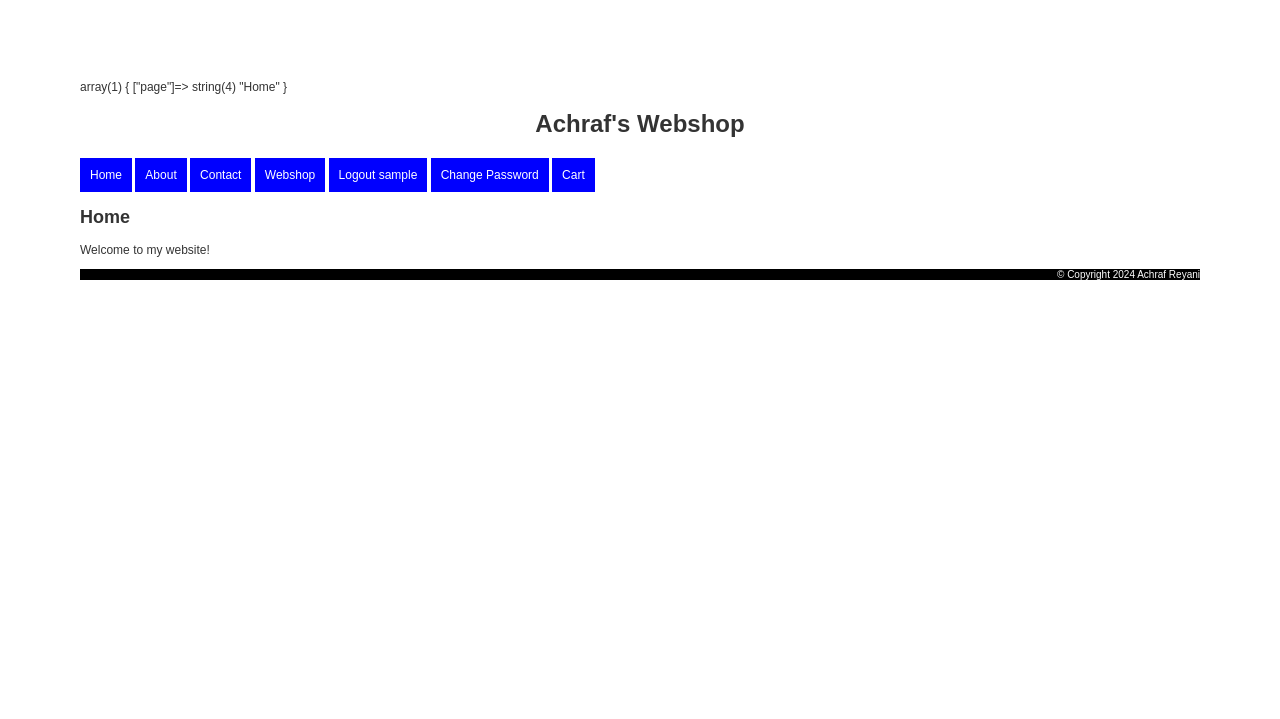
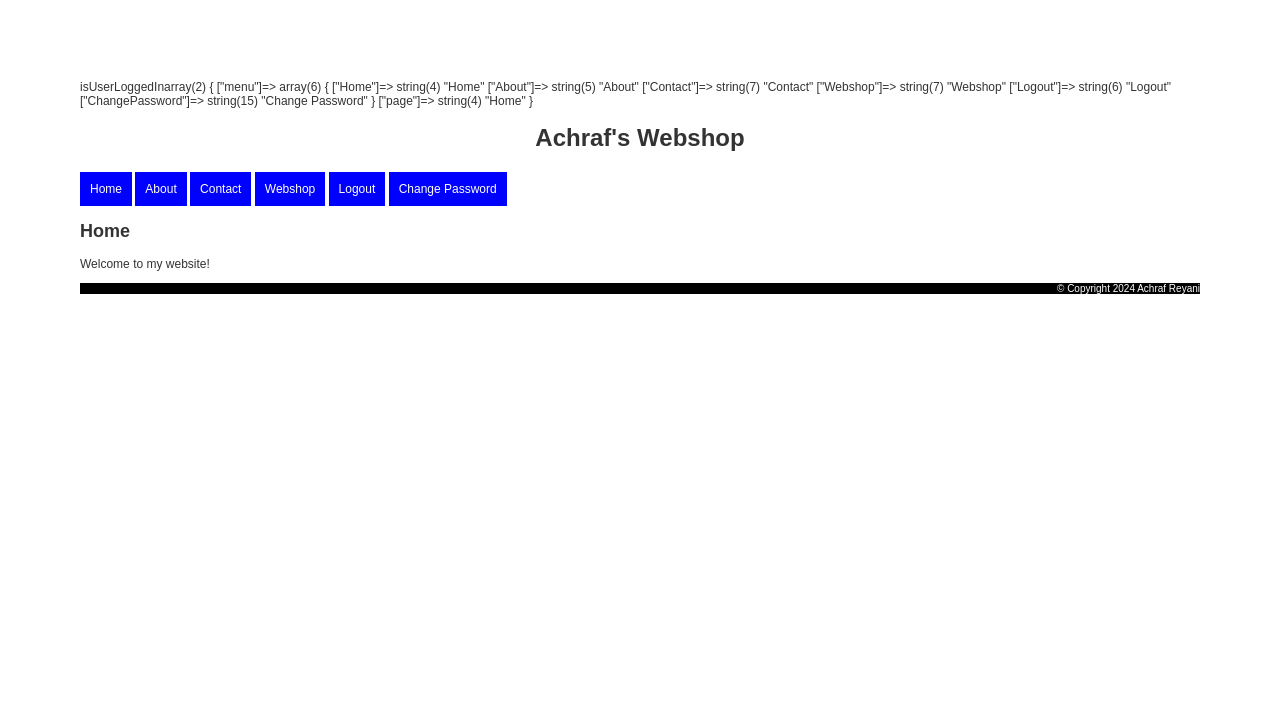
Before and after one commit to AchrafReyani/educom-webshop-database, a PHP site: page /index.php in a window 1280 px wide. Shown: the top 719 px of the page. Run offline with PHP 8.4, Linux system fonts and the light colour scheme; the visitor is signed in with stand-in values (Sample User, id 1).

Commit message:
(moved business logic from menu.php to index.php #10)

```diff
--- a/index.php
+++ b/index.php
@@ -129,6 +129,18 @@ function processRequest($page) {
       default;
       break;
     }
+
+  //add menu buttons depending on user being logged in or not
+  $data['menu'] = array('Home' => 'Home', 'About' => 'About', 'Contact' => 'Contact', 'Webshop' => 'Webshop');
+  if (isUserLoggedIn()) {
+    $data['menu']['Logout'] = 'Logout';
+    $data['menu']['ChangePassword'] = 'Change Password';
+  } else {
+    echo "not logged in";
+    $data['menu']['Login'] = 'Login';
+    $data['menu']['Register'] = 'Register';
+
+  }
     $data['page'] = $page; //add value of current page to the data
     return $data;
 }
@@ -136,7 +148,7 @@ function processRequest($page) {
 function showResponsePage($data) {
 	beginDocument();
 	showHeader();
-	showMenu();
+	showMenu($data);
 	showContent($data); //use the data received to fill in unifinished form with valid data
 	showFooter();
 	endDocument();
--- a/menu.php
+++ b/menu.php
@@ -1,19 +1,15 @@
  <?php
-//if user is logged in only show logout button, if user is not logged in show login and register buttons
-function showMenu() {
-  echo '<ul class=\'menu\'>
-  <li><a href=\'index.php?page=Home\'>Home</a></li>
-  <li><a href=\'index.php?page=About\'>About</a></li>
-  <li><a href=\'index.php?page=Contact\'>Contact</a></li>
-  <li><a href=\'index.php?page=Webshop\'>Webshop</a></li>' . PHP_EOL;
-  if (isUserLoggedIn()) {
-    echo '  <li><a href=\'index.php?page=Logout\'>Logout ' . getUsername() .'</a></li>';
-    echo '  <li><a href=\'index.php?page=ChangePassword\'>Change Password</a></li>';
-    echo '  <li><a href=\'index.php?page=ShoppingCart\'>Cart</a></li>';
-  } else {
-    echo '  <li><a href=\'index.php?page=Login\'>Login</a></li>
-  <li><a href=\'index.php?page=Register\'>Register</a></li>';
+//print every menu label
+function showMenuItem($link, $label) {
+  echo '<li><a href=\index.php?page='. $link .'>' . $label . '</a></li>' . PHP_EOL;
+}
+
+function showMenu($data) {
+  echo '<nav>
+  <ul class="menu">';
+  foreach($data['menu'] as $link => $label) {
+    showMenuItem($link, $label);
   }
-  echo '</ul>';
+  echo '</ul>' . PHP_EOL . '         </nav>' . PHP_EOL;
 }
 ?>
--- a/sessionManager.php
+++ b/sessionManager.php
@@ -14,5 +14,6 @@ function getUsername() {
 }
 
 function isUserLoggedIn() {
+    echo 'isUserLoggedIn';
     return isset($_SESSION['username']);
 }
```
